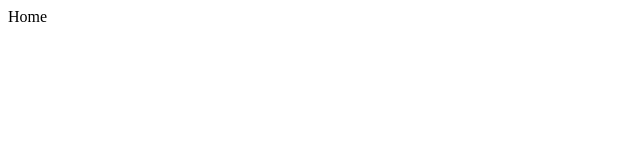
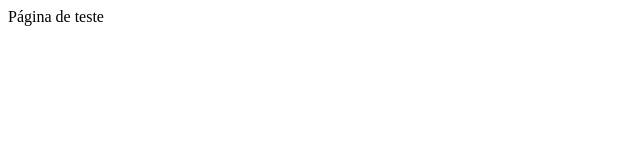
Before and after one commit to RobAndEdu/ideia, a Next.js app: page / in a window 1280 px wide. Shown: the top 160 px of the page, without its empty margins (0-640 px from the left). Built offline with nearby package versions, Linux system fonts and the light colour scheme.

Commit message:
Iniciando o trabalho v0.2

```diff
--- a/pages/index.js
+++ b/pages/index.js
@@ -1,6 +1,6 @@
 function Home(){
   return <div>
-    Home
+    Página de teste
   </div>
 }
 export default Home;
```
